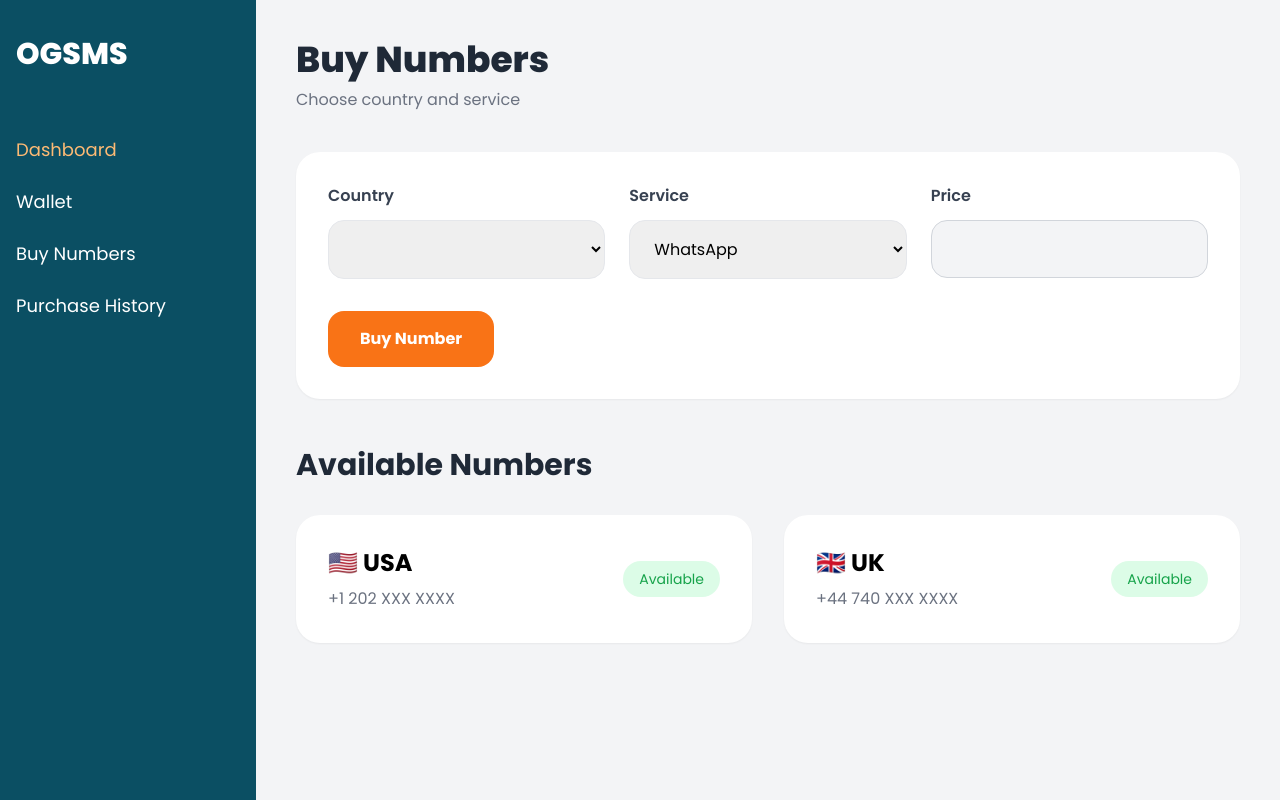
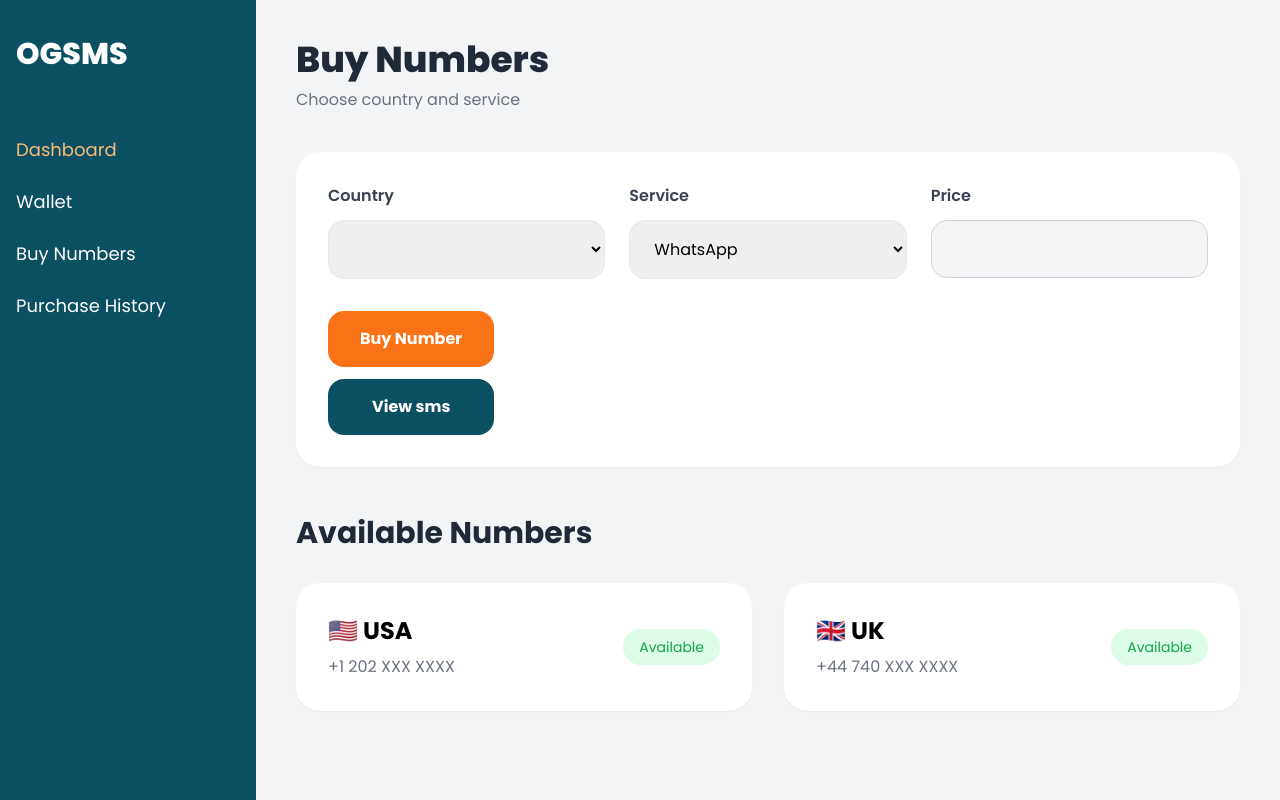
Before and after one commit to favoursamuelnkem-lang/OGSMS, a website: page src/numbers.html in a window 1280 px wide. Drawn offline with nearby package versions, Linux system fonts and the light colour scheme; no server answers; sample sign-in values are in the browser's storage.

```diff
--- a/src/numbers.html
+++ b/src/numbers.html
@@ -172,7 +172,13 @@ class="w-full mt-3 px-5 py-4 rounded-2xl border border-gray-200 outline-none"
 
 </button>
 
+<div class="bg-[#0b4f63] text-white w-fit px-11  mt-3 py-4 rounded-2xl font-bold hover:bg[#e89A72]">
+  <a href="history.html">View sms</a>
+</div>
+
       </div>
+
+
 
       <!-- AVAILABLE NUMBERS -->
       <div class="mt-12">
```
Also changed, not shown: src/output.css.
